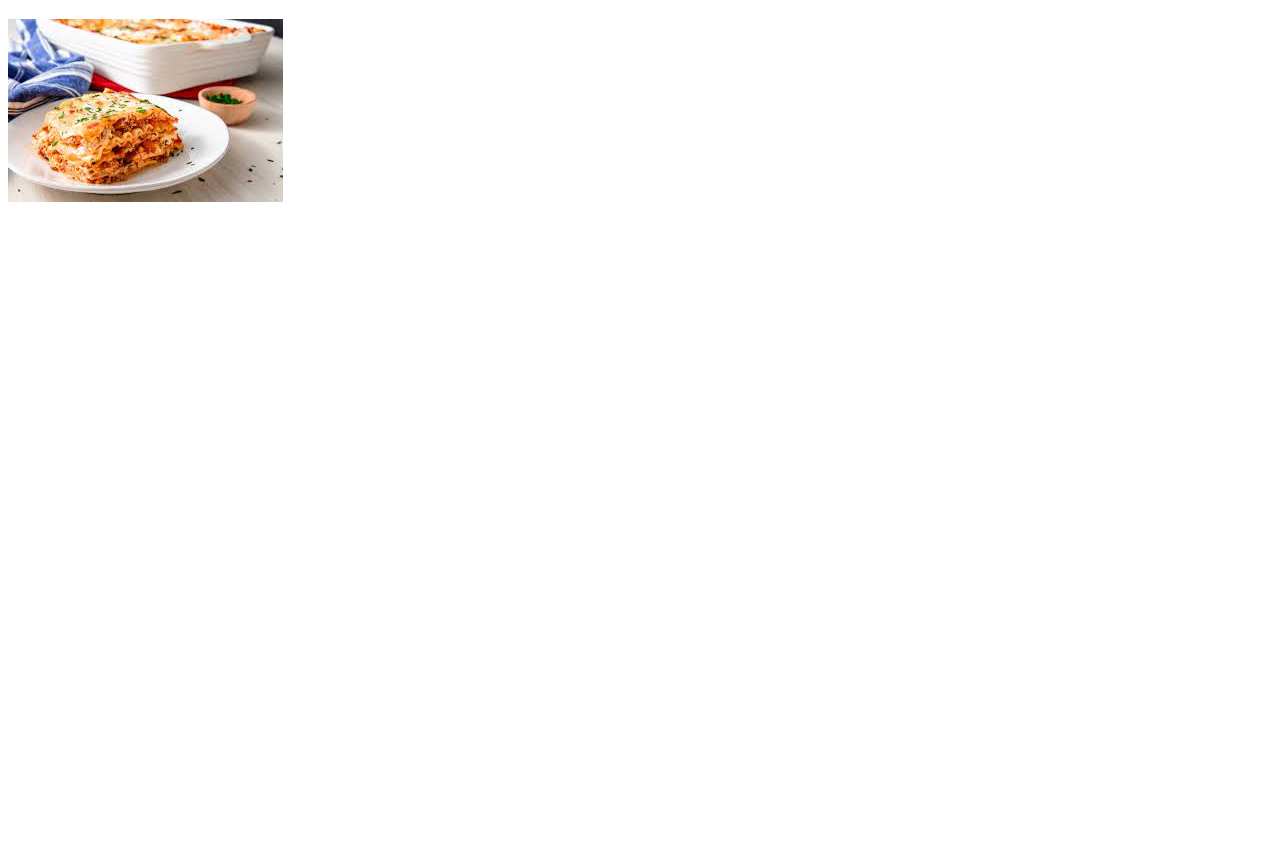
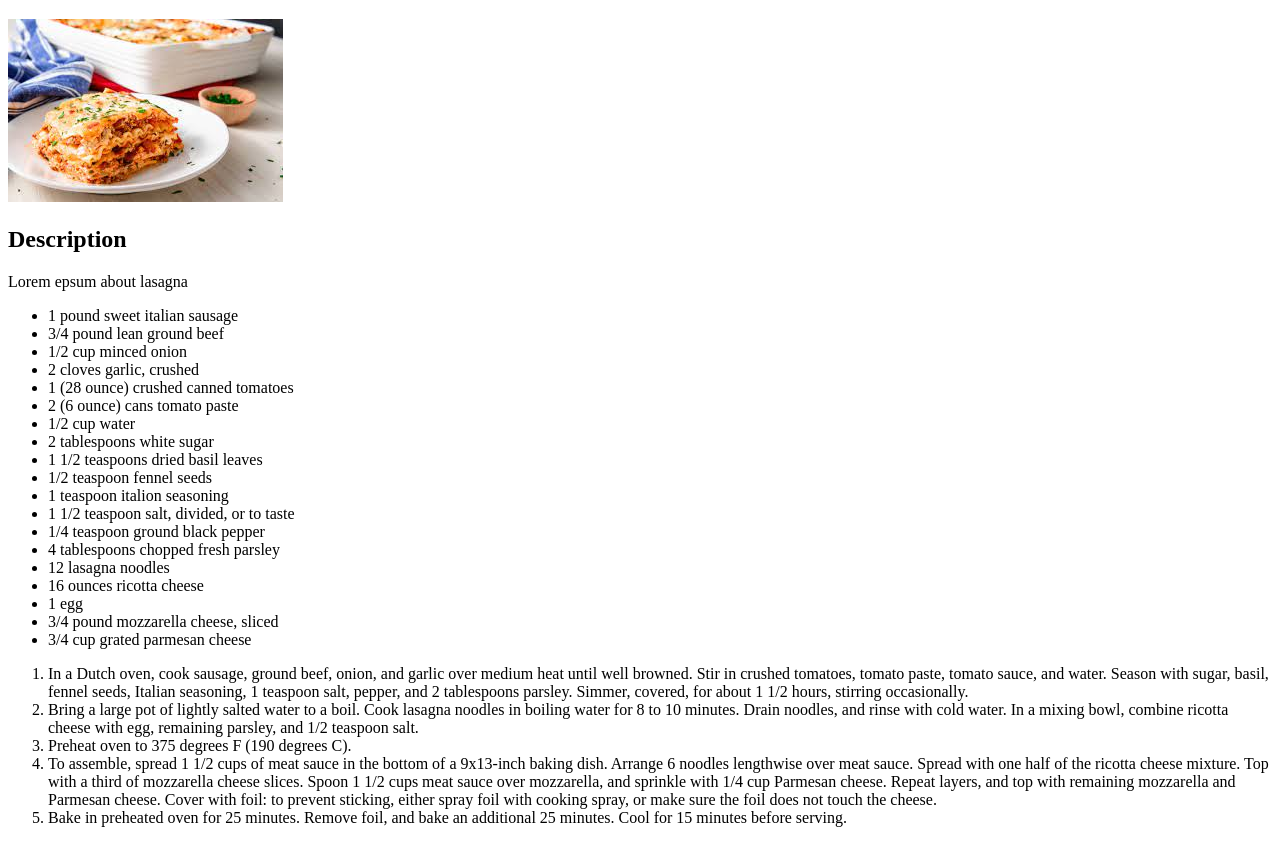
Before and after one commit to ImJayDev/odin_recipes, a plain HTML site: page recipes/lasagna.html in a window 1280 px wide. Shown: the part 61-904 px from the top of the page. Before the commit the page ends 800 px from the top, so only its background shows below. Drawn offline with Linux system fonts and the light colour scheme.

Commit message:
add lasagna description

```diff
--- a/recipes/lasagna.html
+++ b/recipes/lasagna.html
@@ -8,6 +8,35 @@
   <body>
     <h1>lasagna</h1>
     <img src="../images/lasagna.jpg">
-
+    <h2>Description</h2>
+    <p>Lorem epsum about lasagna</p>
+    <ul>
+        <li>1 pound sweet italian sausage</li>
+        <li>3/4 pound lean ground beef</li>
+        <li>1/2 cup minced onion</li>
+        <li>2 cloves garlic, crushed</li>
+        <li>1 (28 ounce) crushed canned tomatoes</li>
+        <li>2 (6 ounce) cans tomato paste</li>
+        <li>1/2 cup water</li>
+        <li>2 tablespoons white sugar</li>
+        <li>1 1/2 teaspoons dried basil leaves</li>
+        <li>1/2 teaspoon fennel seeds</li>
+        <li>1 teaspoon italion seasoning</li>
+        <li>1 1/2 teaspoon salt, divided, or to taste</li>
+        <li>1/4 teaspoon ground black pepper</li>
+        <li>4 tablespoons chopped fresh parsley</li>
+        <li>12 lasagna noodles</li>
+        <li>16 ounces ricotta cheese</li>
+        <li>1 egg</li>
+        <li>3/4 pound mozzarella cheese, sliced</li>
+        <li>3/4 cup grated parmesan cheese</li>
+    </ul>
+    <ol>
+        <li>In a Dutch oven, cook sausage, ground beef, onion, and garlic over medium heat until well browned. Stir in crushed tomatoes, tomato paste, tomato sauce, and water. Season with sugar, basil, fennel seeds, Italian seasoning, 1 teaspoon salt, pepper, and 2 tablespoons parsley. Simmer, covered, for about 1 1/2 hours, stirring occasionally.</li>
+        <li>Bring a large pot of lightly salted water to a boil. Cook lasagna noodles in boiling water for 8 to 10 minutes. Drain noodles, and rinse with cold water. In a mixing bowl, combine ricotta cheese with egg, remaining parsley, and 1/2 teaspoon salt.</li>
+        <li>Preheat oven to 375 degrees F (190 degrees C).</li>
+        <li>To assemble, spread 1 1/2 cups of meat sauce in the bottom of a 9x13-inch baking dish. Arrange 6 noodles lengthwise over meat sauce. Spread with one half of the ricotta cheese mixture. Top with a third of mozzarella cheese slices. Spoon 1 1/2 cups meat sauce over mozzarella, and sprinkle with 1/4 cup Parmesan cheese. Repeat layers, and top with remaining mozzarella and Parmesan cheese. Cover with foil: to prevent sticking, either spray foil with cooking spray, or make sure the foil does not touch the cheese.</li>
+        <li>Bake in preheated oven for 25 minutes. Remove foil, and bake an additional 25 minutes. Cool for 15 minutes before serving. </li>
+    </ol>
   </body>
   </html>
```
